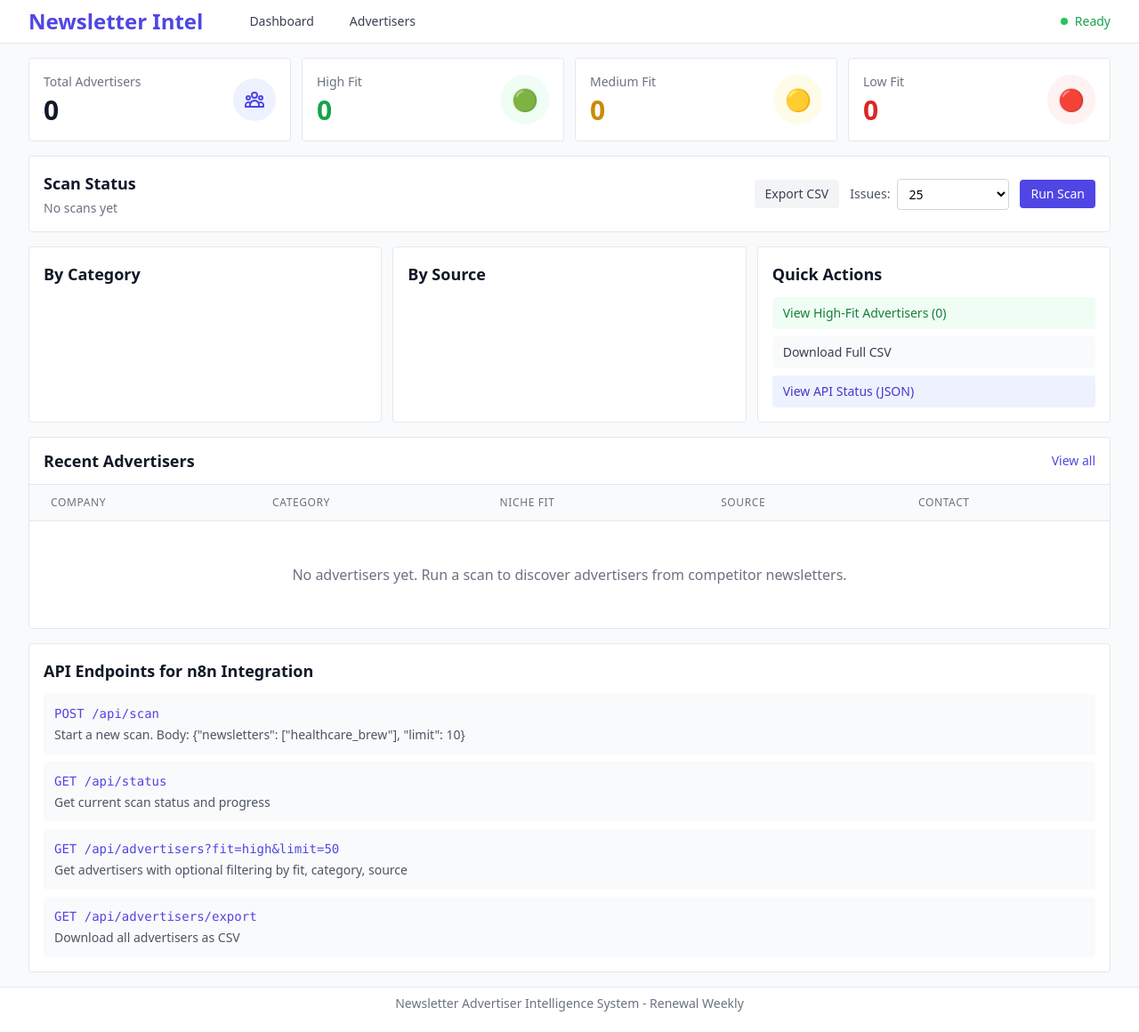
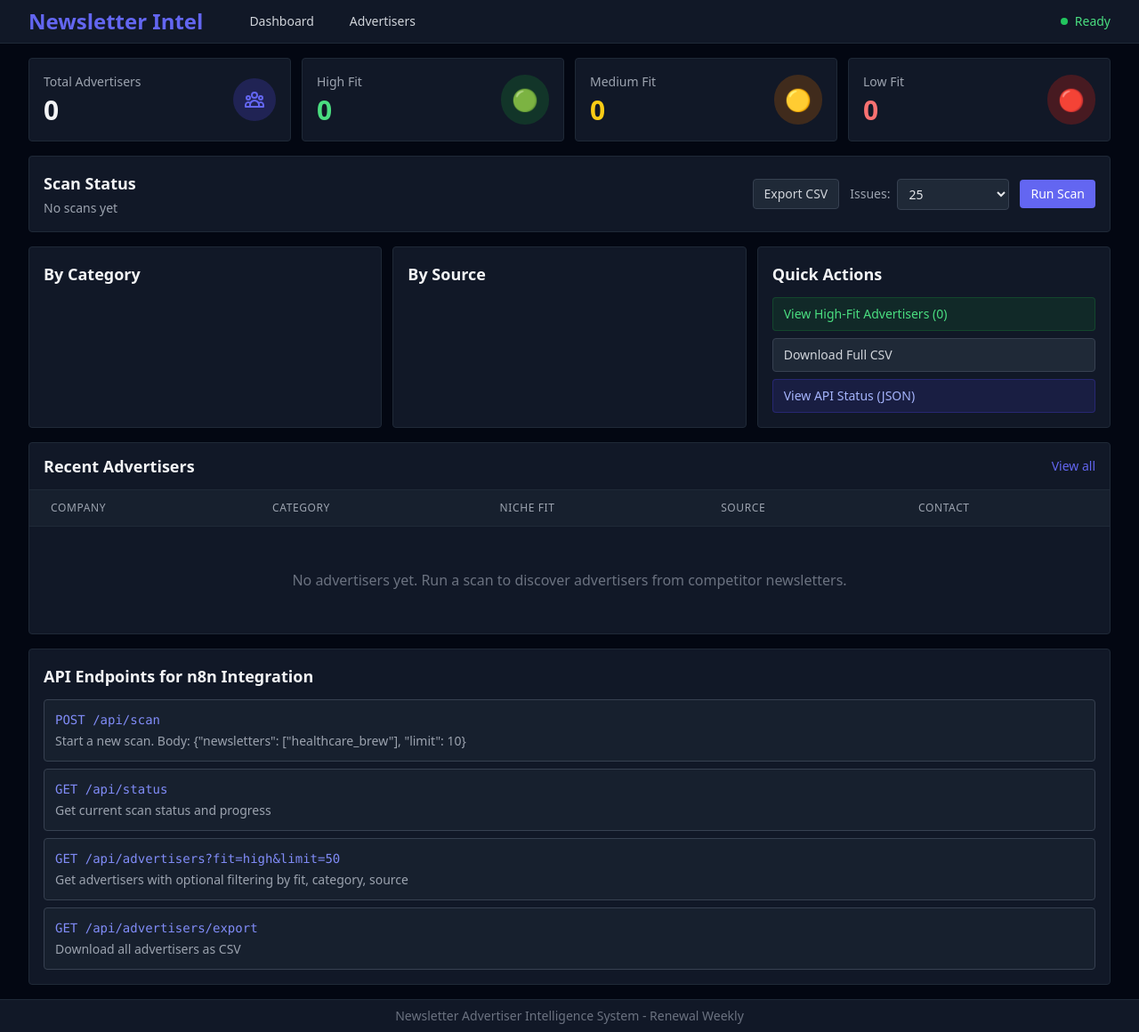
Before and after one commit to robjamessol/scraper, a FastAPI app: page / in a window 1280 px wide. Shown: the whole page at 89% size. Before the commit the page ends 1137 px from the top, so only its background shows below. Run offline with FastAPI, Linux system fonts and the light colour scheme; some libraries are stand-ins or nearby versions.

Commit message:
Update UI to dark mode theme
- Dark background (gray-950/gray-900) with light text
- Updated navigation, footer, cards, tables, and buttons
- Consistent color scheme: indigo primary, proper contrast
- Updated all three templates: base.html, dashboard.html, advertisers.html

```diff
--- a/src/web/templates/base.html
+++ b/src/web/templates/base.html
@@ -10,7 +10,7 @@
             theme: {
                 extend: {
                     colors: {
-                        primary: '#4F46E5',
+                        primary: '#6366F1',
                         secondary: '#10B981',
                     }
                 }
@@ -27,9 +27,9 @@
         }
     </style>
 </head>
-<body class="bg-gray-50 min-h-screen">
+<body class="bg-gray-950 min-h-screen text-gray-100">
     <!-- Navigation -->
-    <nav class="bg-white border-b border-gray-200">
+    <nav class="bg-gray-900 border-b border-gray-800">
         <div class="max-w-7xl mx-auto px-4 sm:px-6 lg:px-8">
             <div class="flex justify-between h-12">
                 <div class="flex items-center">
@@ -37,18 +37,18 @@
                         <span class="text-2xl font-bold text-primary">Newsletter Intel</span>
                     </a>
                     <div class="ml-10 flex space-x-4">
-                        <a href="/" class="px-3 py-2 text-sm font-medium text-gray-700 hover:text-primary">Dashboard</a>
-                        <a href="/advertisers" class="px-3 py-2 text-sm font-medium text-gray-700 hover:text-primary">Advertisers</a>
+                        <a href="/" class="px-3 py-2 text-sm font-medium text-gray-300 hover:text-primary">Dashboard</a>
+                        <a href="/advertisers" class="px-3 py-2 text-sm font-medium text-gray-300 hover:text-primary">Advertisers</a>
                     </div>
                 </div>
                 <div class="flex items-center space-x-4">
                     {% if scan_status.is_running %}
-                    <span class="flex items-center text-sm text-yellow-600">
+                    <span class="flex items-center text-sm text-yellow-400">
                         <span class="status-dot w-2 h-2 bg-yellow-500 rounded-full mr-2"></span>
                         Scanning: {{ scan_status.current_newsletter }}
                     </span>
                     {% else %}
-                    <span class="flex items-center text-sm text-green-600">
+                    <span class="flex items-center text-sm text-green-400">
                         <span class="w-2 h-2 bg-green-500 rounded-full mr-2"></span>
                         Ready
                     </span>
@@ -64,7 +64,7 @@
     </main>
 
     <!-- Footer -->
-    <footer class="bg-white border-t border-gray-200 mt-auto">
+    <footer class="bg-gray-900 border-t border-gray-800 mt-auto">
         <div class="max-w-7xl mx-auto px-4 sm:px-6 lg:px-8 py-2">
             <p class="text-center text-sm text-gray-500">
                 Newsletter Advertiser Intelligence System - Renewal Weekly
--- a/src/web/templates/dashboard.html
+++ b/src/web/templates/dashboard.html
@@ -5,13 +5,13 @@
 {% block content %}
 <!-- Stats Cards -->
 <div class="grid grid-cols-1 md:grid-cols-4 gap-3 mb-4">
-    <div class="bg-white rounded p-4 border border-gray-200">
+    <div class="bg-gray-900 rounded p-4 border border-gray-800">
         <div class="flex items-center justify-between">
             <div>
-                <p class="text-sm font-medium text-gray-500">Total Advertisers</p>
-                <p class="text-3xl font-bold text-gray-900 mt-1">{{ stats.total }}</p>
+                <p class="text-sm font-medium text-gray-400">Total Advertisers</p>
+                <p class="text-3xl font-bold text-gray-100 mt-1">{{ stats.total }}</p>
             </div>
-            <div class="bg-indigo-50 rounded-full p-3">
+            <div class="bg-indigo-900/50 rounded-full p-3">
                 <svg class="w-6 h-6 text-primary" fill="none" stroke="currentColor" viewBox="0 0 24 24">
                     <path stroke-linecap="round" stroke-linejoin="round" stroke-width="2" d="M17 20h5v-2a3 3 0 00-5.356-1.857M17 20H7m10 0v-2c0-.656-.126-1.283-.356-1.857M7 20H2v-2a3 3 0 015.356-1.857M7 20v-2c0-.656.126-1.283.356-1.857m0 0a5.002 5.002 0 019.288 0M15 7a3 3 0 11-6 0 3 3 0 016 0zm6 3a2 2 0 11-4 0 2 2 0 014 0zM7 10a2 2 0 11-4 0 2 2 0 014 0z"></path>
                 </svg>
@@ -19,37 +19,37 @@
         </div>
     </div>
 
-    <div class="bg-white rounded p-4 border border-gray-200">
+    <div class="bg-gray-900 rounded p-4 border border-gray-800">
         <div class="flex items-center justify-between">
             <div>
-                <p class="text-sm font-medium text-gray-500">High Fit</p>
-                <p class="text-3xl font-bold text-green-600 mt-1">{{ stats.high_fit }}</p>
+                <p class="text-sm font-medium text-gray-400">High Fit</p>
+                <p class="text-3xl font-bold text-green-400 mt-1">{{ stats.high_fit }}</p>
             </div>
-            <div class="bg-green-50 rounded-full p-3">
+            <div class="bg-green-900/50 rounded-full p-3">
                 <span class="text-2xl">&#x1F7E2;</span>
             </div>
         </div>
     </div>
 
-    <div class="bg-white rounded p-4 border border-gray-200">
+    <div class="bg-gray-900 rounded p-4 border border-gray-800">
         <div class="flex items-center justify-between">
             <div>
-                <p class="text-sm font-medium text-gray-500">Medium Fit</p>
-                <p class="text-3xl font-bold text-yellow-600 mt-1">{{ stats.medium_fit }}</p>
+                <p class="text-sm font-medium text-gray-400">Medium Fit</p>
+                <p class="text-3xl font-bold text-yellow-400 mt-1">{{ stats.medium_fit }}</p>
             </div>
-            <div class="bg-yellow-50 rounded-full p-3">
+            <div class="bg-yellow-900/50 rounded-full p-3">
                 <span class="text-2xl">&#x1F7E1;</span>
             </div>
         </div>
     </div>
 
-    <div class="bg-white rounded p-4 border border-gray-200">
+    <div class="bg-gray-900 rounded p-4 border border-gray-800">
         <div class="flex items-center justify-between">
             <div>
-                <p class="text-sm font-medium text-gray-500">Low Fit</p>
-                <p class="text-3xl font-bold text-red-600 mt-1">{{ stats.low_fit }}</p>
+                <p class="text-sm font-medium text-gray-400">Low Fit</p>
+                <p class="text-3xl font-bold text-red-400 mt-1">{{ stats.low_fit }}</p>
             </div>
-            <div class="bg-red-50 rounded-full p-3">
+            <div class="bg-red-900/50 rounded-full p-3">
                 <span class="text-2xl">&#x1F534;</span>
             </div>
         </div>
@@ -57,24 +57,24 @@
 </div>
 
 <!-- Last Scan Info -->
-<div class="bg-white rounded p-4 border border-gray-200 mb-4">
+<div class="bg-gray-900 rounded p-4 border border-gray-800 mb-4">
     <div class="flex items-center justify-between">
         <div>
-            <h2 class="text-lg font-semibold text-gray-900">Scan Status</h2>
+            <h2 class="text-lg font-semibold text-gray-100">Scan Status</h2>
             {% if scan_status.last_scan %}
-            <p class="text-sm text-gray-500 mt-1">Last scan: {{ scan_status.last_scan }}</p>
+            <p class="text-sm text-gray-400 mt-1">Last scan: {{ scan_status.last_scan }}</p>
             {% else %}
-            <p class="text-sm text-gray-500 mt-1">No scans yet</p>
+            <p class="text-sm text-gray-400 mt-1">No scans yet</p>
             {% endif %}
         </div>
         <div class="flex items-center space-x-3">
             <a href="/api/advertisers/export"
-               class="bg-gray-100 text-gray-700 px-3 py-1.5 rounded text-sm font-medium hover:bg-gray-200">
+               class="bg-gray-800 text-gray-300 px-3 py-1.5 rounded text-sm font-medium hover:bg-gray-700 border border-gray-700">
                 Export CSV
             </a>
             <div class="flex items-center space-x-2">
-                <label class="text-sm text-gray-600">Issues:</label>
-                <select id="scanLimit" class="border border-gray-300 rounded px-2 py-1.5 text-sm bg-white">
+                <label class="text-sm text-gray-400">Issues:</label>
+                <select id="scanLimit" class="border border-gray-700 rounded px-2 py-1.5 text-sm bg-gray-800 text-gray-200">
                     <option value="5">5 (Quick Test)</option>
                     <option value="10">10</option>
                     <option value="25" selected>25</option>
@@ -85,7 +85,7 @@
             </div>
             <button onclick="startScan()"
                     id="scanButton"
-                    class="bg-primary text-white px-3 py-1.5 rounded text-sm font-medium hover:bg-indigo-700 disabled:opacity-50"
+                    class="bg-primary text-white px-3 py-1.5 rounded text-sm font-medium hover:bg-indigo-500 disabled:opacity-50"
                     {% if scan_status.is_running %}disabled{% endif %}>
                 {% if scan_status.is_running %}
                 Scanning... {{ scan_status.progress }}%
@@ -96,16 +96,16 @@
         </div>
     </div>
     {% if scan_status.last_error %}
-    <div class="mt-3 p-2 bg-red-50 border border-red-200 rounded text-sm text-red-700">
+    <div class="mt-3 p-2 bg-red-900/30 border border-red-800 rounded text-sm text-red-400">
         Error: {{ scan_status.last_error }}
     </div>
     {% endif %}
 </div>
 
 <!-- Live Progress Panel (shown when scanning) -->
-<div id="progressPanel" class="bg-gray-900 rounded border border-gray-700 mb-4 {% if not scan_status.is_running %}hidden{% endif %}">
+<div id="progressPanel" class="bg-gray-950 rounded border border-gray-800 mb-4 {% if not scan_status.is_running %}hidden{% endif %}">
     <!-- Header -->
-    <div class="flex items-center justify-between px-4 py-3 border-b border-gray-700">
+    <div class="flex items-center justify-between px-4 py-3 border-b border-gray-800">
         <div class="flex items-center space-x-3">
             <div class="flex space-x-1.5">
                 <div class="w-3 h-3 rounded-full bg-red-500"></div>
@@ -126,9 +126,9 @@
     </div>
 
     <!-- Progress Bar -->
-    <div class="px-4 py-2 border-b border-gray-700">
+    <div class="px-4 py-2 border-b border-gray-800">
         <div class="flex items-center space-x-3">
-            <div class="flex-1 bg-gray-700 rounded-full h-2">
+            <div class="flex-1 bg-gray-800 rounded-full h-2">
                 <div id="progressBar" class="bg-gradient-to-r from-indigo-500 to-purple-500 h-2 rounded-full transition-all duration-300" style="width: {{ scan_status.progress }}%"></div>
             </div>
             <span id="progressPercent" class="text-white text-sm font-mono">{{ scan_status.progress }}%</span>
@@ -150,42 +150,42 @@
 <!-- Two Column Layout -->
 <div class="grid grid-cols-1 lg:grid-cols-3 gap-3 mb-4">
     <!-- Categories -->
-    <div class="bg-white rounded p-4 border border-gray-200">
-        <h2 class="text-lg font-semibold text-gray-900 mb-3">By Category</h2>
+    <div class="bg-gray-900 rounded p-4 border border-gray-800">
+        <h2 class="text-lg font-semibold text-gray-100 mb-3">By Category</h2>
         <div class="space-y-3">
             {% for cat, count in categories.items() %}
             <div class="flex items-center justify-between">
-                <span class="text-sm text-gray-600 capitalize">{{ cat.replace('_', ' ') }}</span>
-                <span class="bg-gray-100 text-gray-800 text-xs font-medium px-2.5 py-0.5 rounded">{{ count }}</span>
+                <span class="text-sm text-gray-400 capitalize">{{ cat.replace('_', ' ') }}</span>
+                <span class="bg-gray-800 text-gray-300 text-xs font-medium px-2.5 py-0.5 rounded">{{ count }}</span>
             </div>
             {% endfor %}
         </div>
     </div>
 
     <!-- Sources -->
-    <div class="bg-white rounded p-4 border border-gray-200">
-        <h2 class="text-lg font-semibold text-gray-900 mb-3">By Source</h2>
+    <div class="bg-gray-900 rounded p-4 border border-gray-800">
+        <h2 class="text-lg font-semibold text-gray-100 mb-3">By Source</h2>
         <div class="space-y-3">
             {% for src, count in sources.items() %}
             <div class="flex items-center justify-between">
-                <span class="text-sm text-gray-600 capitalize">{{ src.replace('_', ' ') }}</span>
-                <span class="bg-indigo-100 text-indigo-800 text-xs font-medium px-2.5 py-0.5 rounded">{{ count }}</span>
+                <span class="text-sm text-gray-400 capitalize">{{ src.replace('_', ' ') }}</span>
+                <span class="bg-indigo-900/50 text-indigo-300 text-xs font-medium px-2.5 py-0.5 rounded">{{ count }}</span>
             </div>
             {% endfor %}
         </div>
     </div>
 
     <!-- Quick Actions -->
-    <div class="bg-white rounded p-4 border border-gray-200">
-        <h2 class="text-lg font-semibold text-gray-900 mb-3">Quick Actions</h2>
+    <div class="bg-gray-900 rounded p-4 border border-gray-800">
+        <h2 class="text-lg font-semibold text-gray-100 mb-3">Quick Actions</h2>
         <div class="space-y-2">
-            <a href="/advertisers?fit=high" class="block w-full text-left px-3 py-2 bg-green-50 text-green-700 rounded hover:bg-green-100 transition text-sm">
+            <a href="/advertisers?fit=high" class="block w-full text-left px-3 py-2 bg-green-900/30 text-green-400 rounded hover:bg-green-900/50 transition text-sm border border-green-800/50">
                 View High-Fit Advertisers ({{ stats.high_fit }})
             </a>
-            <a href="/api/advertisers/export" class="block w-full text-left px-3 py-2 bg-gray-50 text-gray-700 rounded hover:bg-gray-100 transition text-sm">
+            <a href="/api/advertisers/export" class="block w-full text-left px-3 py-2 bg-gray-800 text-gray-300 rounded hover:bg-gray-700 transition text-sm border border-gray-700">
                 Download Full CSV
             </a>
-            <a href="/api/status" target="_blank" class="block w-full text-left px-3 py-2 bg-indigo-50 text-indigo-700 rounded hover:bg-indigo-100 transition text-sm">
+            <a href="/api/status" target="_blank" class="block w-full text-left px-3 py-2 bg-indigo-900/30 text-indigo-300 rounded hover:bg-indigo-900/50 transition text-sm border border-indigo-800/50">
                 View API Status (JSON)
             </a>
         </div>
@@ -193,63 +193,63 @@
 </div>
 
 <!-- Recent Advertisers Table -->
-<div class="bg-white rounded border border-gray-200 overflow-hidden">
-    <div class="px-4 py-3 border-b border-gray-200">
+<div class="bg-gray-900 rounded border border-gray-800 overflow-hidden">
+    <div class="px-4 py-3 border-b border-gray-800">
         <div class="flex items-center justify-between">
-            <h2 class="text-lg font-semibold text-gray-900">Recent Advertisers</h2>
+            <h2 class="text-lg font-semibold text-gray-100">Recent Advertisers</h2>
             <a href="/advertisers" class="text-sm text-primary hover:underline">View all</a>
         </div>
     </div>
     <div class="overflow-x-auto">
-        <table class="min-w-full divide-y divide-gray-200">
-            <thead class="bg-gray-50">
+        <table class="min-w-full divide-y divide-gray-800">
+            <thead class="bg-gray-800/50">
                 <tr>
-                    <th class="px-6 py-3 text-left text-xs font-medium text-gray-500 uppercase tracking-wider">Company</th>
-                    <th class="px-6 py-3 text-left text-xs font-medium text-gray-500 uppercase tracking-wider">Category</th>
-                    <th class="px-6 py-3 text-left text-xs font-medium text-gray-500 uppercase tracking-wider">Niche Fit</th>
-                    <th class="px-6 py-3 text-left text-xs font-medium text-gray-500 uppercase tracking-wider">Source</th>
-                    <th class="px-6 py-3 text-left text-xs font-medium text-gray-500 uppercase tracking-wider">Contact</th>
+                    <th class="px-6 py-3 text-left text-xs font-medium text-gray-400 uppercase tracking-wider">Company</th>
+                    <th class="px-6 py-3 text-left text-xs font-medium text-gray-400 uppercase tracking-wider">Category</th>
+                    <th class="px-6 py-3 text-left text-xs font-medium text-gray-400 uppercase tracking-wider">Niche Fit</th>
+                    <th class="px-6 py-3 text-left text-xs font-medium text-gray-400 uppercase tracking-wider">Source</th>
+                    <th class="px-6 py-3 text-left text-xs font-medium text-gray-400 uppercase tracking-wider">Contact</th>
                 </tr>
             </thead>
-            <tbody class="bg-white divide-y divide-gray-200">
+            <tbody class="divide-y divide-gray-800">
                 {% for adv in advertisers %}
-                <tr class="hover:bg-gray-50">
+                <tr class="hover:bg-gray-800/50">
                     <td class="px-6 py-4 whitespace-nowrap">
                         <div class="flex items-center">
                             <div>
-                                <div class="text-sm font-medium text-gray-900">{{ adv.advertiser_name }}</div>
+                                <div class="text-sm font-medium text-gray-100">{{ adv.advertiser_name }}</div>
                                 <div class="text-sm text-gray-500">{{ adv.advertiser_domain or 'N/A' }}</div>
                             </div>
                         </div>
                     </td>
                     <td class="px-6 py-4 whitespace-nowrap">
-                        <span class="px-2 inline-flex text-xs leading-5 font-semibold rounded-full bg-gray-100 text-gray-800 capitalize">
+                        <span class="px-2 inline-flex text-xs leading-5 font-semibold rounded-full bg-gray-800 text-gray-300 capitalize">
                             {{ adv.category.replace('_', ' ') }}
                         </span>
                     </td>
                     <td class="px-6 py-4 whitespace-nowrap text-sm">
                         {% if 'High' in adv.niche_fit %}
-                        <span class="text-green-600 font-medium">{{ adv.niche_fit }}</span>
+                        <span class="text-green-400 font-medium">{{ adv.niche_fit }}</span>
                         {% elif 'Medium' in adv.niche_fit %}
-                        <span class="text-yellow-600 font-medium">{{ adv.niche_fit }}</span>
+                        <span class="text-yellow-400 font-medium">{{ adv.niche_fit }}</span>
                         {% else %}
-                        <span class="text-red-600 font-medium">{{ adv.niche_fit }}</span>
+                        <span class="text-red-400 font-medium">{{ adv.niche_fit }}</span>
                         {% endif %}
                     </td>
-                    <td class="px-6 py-4 whitespace-nowrap text-sm text-gray-500 capitalize">
+                    <td class="px-6 py-4 whitespace-nowrap text-sm text-gray-400 capitalize">
                         {{ adv.source_newsletter.replace('_', ' ') }}
                     </td>
                     <td class="px-6 py-4 whitespace-nowrap text-sm">
                         {% if adv.primary_email %}
-                        <div class="text-gray-900">{{ adv.primary_contact or 'Contact' }}</div>
+                        <div class="text-gray-100">{{ adv.primary_contact or 'Contact' }}</div>
                         <div class="text-xs text-gray-500">
                             {{ adv.primary_email }}
                             {% if adv.primary_email_verified %}
-                            <span class="text-green-600 ml-1">✓</span>
+                            <span class="text-green-400 ml-1">✓</span>
                             {% endif %}
                         </div>
                         {% else %}
-                        <span class="text-gray-400">No contact</span>
+                        <span class="text-gray-600">No contact</span>
                         {% endif %}
                     </td>
                 </tr>
@@ -266,24 +266,24 @@
 </div>
 
 <!-- API Documentation -->
-<div class="mt-4 bg-white rounded p-4 border border-gray-200">
-    <h2 class="text-lg font-semibold text-gray-900 mb-3">API Endpoints for n8n Integration</h2>
+<div class="mt-4 bg-gray-900 rounded p-4 border border-gray-800">
+    <h2 class="text-lg font-semibold text-gray-100 mb-3">API Endpoints for n8n Integration</h2>
     <div class="space-y-2 text-sm">
-        <div class="p-3 bg-gray-50 rounded">
-            <code class="text-indigo-600">POST /api/scan</code>
-            <p class="text-gray-600 mt-1">Start a new scan. Body: {"newsletters": ["healthcare_brew"], "limit": 10}</p>
+        <div class="p-3 bg-gray-800/50 rounded border border-gray-700">
+            <code class="text-indigo-400">POST /api/scan</code>
+            <p class="text-gray-400 mt-1">Start a new scan. Body: {"newsletters": ["healthcare_brew"], "limit": 10}</p>
         </div>
-        <div class="p-3 bg-gray-50 rounded">
-            <code class="text-indigo-600">GET /api/status</code>
-            <p class="text-gray-600 mt-1">Get current scan status and progress</p>
+        <div class="p-3 bg-gray-800/50 rounded border border-gray-700">
+            <code class="text-indigo-400">GET /api/status</code>
+            <p class="text-gray-400 mt-1">Get current scan status and progress</p>
         </div>
-        <div class="p-3 bg-gray-50 rounded">
-            <code class="text-indigo-600">GET /api/advertisers?fit=high&limit=50</code>
-            <p class="text-gray-600 mt-1">Get advertisers with optional filtering by fit, category, source</p>
+        <div class="p-3 bg-gray-800/50 rounded border border-gray-700">
+            <code class="text-indigo-400">GET /api/advertisers?fit=high&limit=50</code>
+            <p class="text-gray-400 mt-1">Get advertisers with optional filtering by fit, category, source</p>
         </div>
-        <div class="p-3 bg-gray-50 rounded">
-            <code class="text-indigo-600">GET /api/advertisers/export</code>
-            <p class="text-gray-600 mt-1">Download all advertisers as CSV</p>
+        <div class="p-3 bg-gray-800/50 rounded border border-gray-700">
+            <code class="text-indigo-400">GET /api/advertisers/export</code>
+            <p class="text-gray-400 mt-1">Download all advertisers as CSV</p>
         </div>
     </div>
 </div>
```
Also changed, not shown: src/web/templates/advertisers.html (+28 -28 lines).
